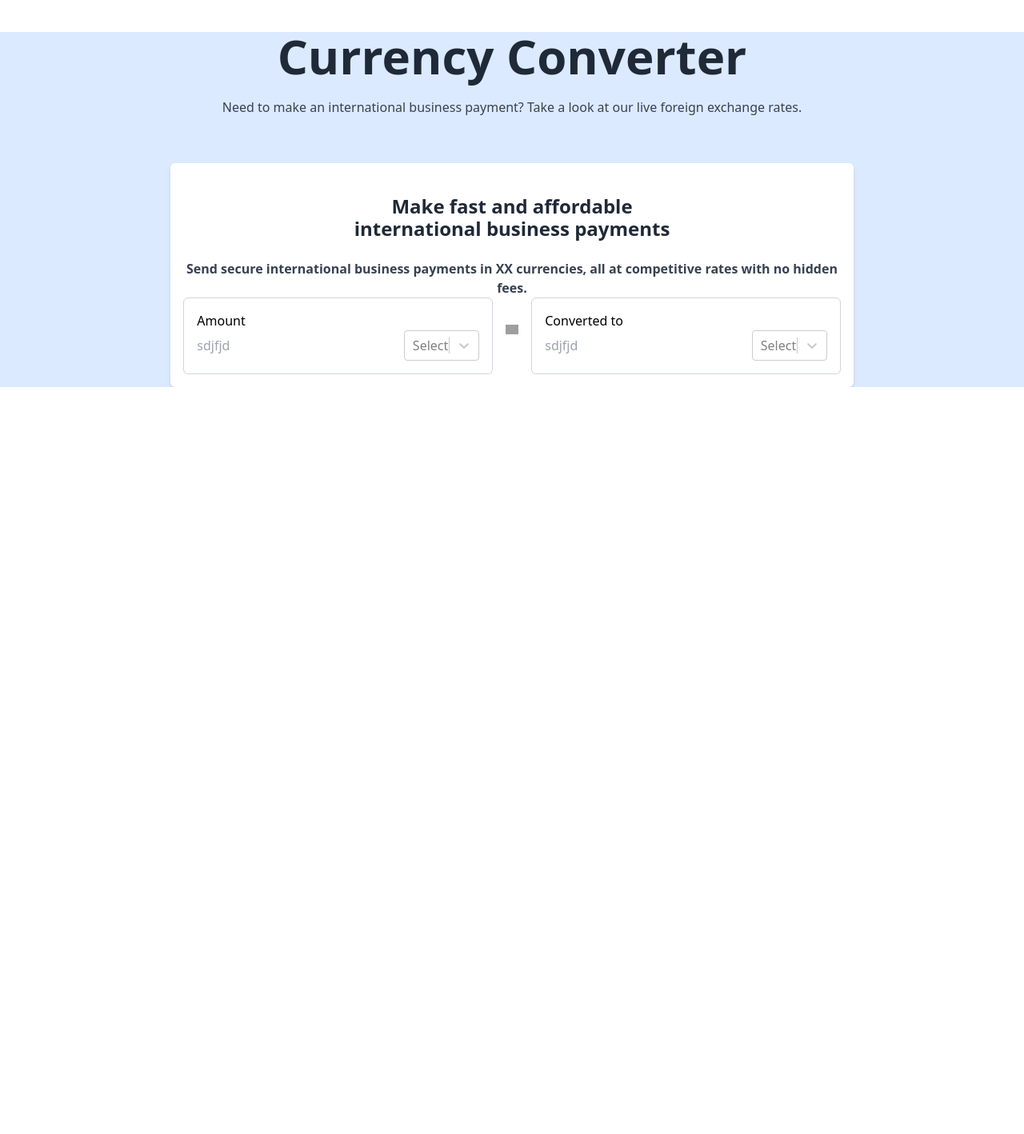
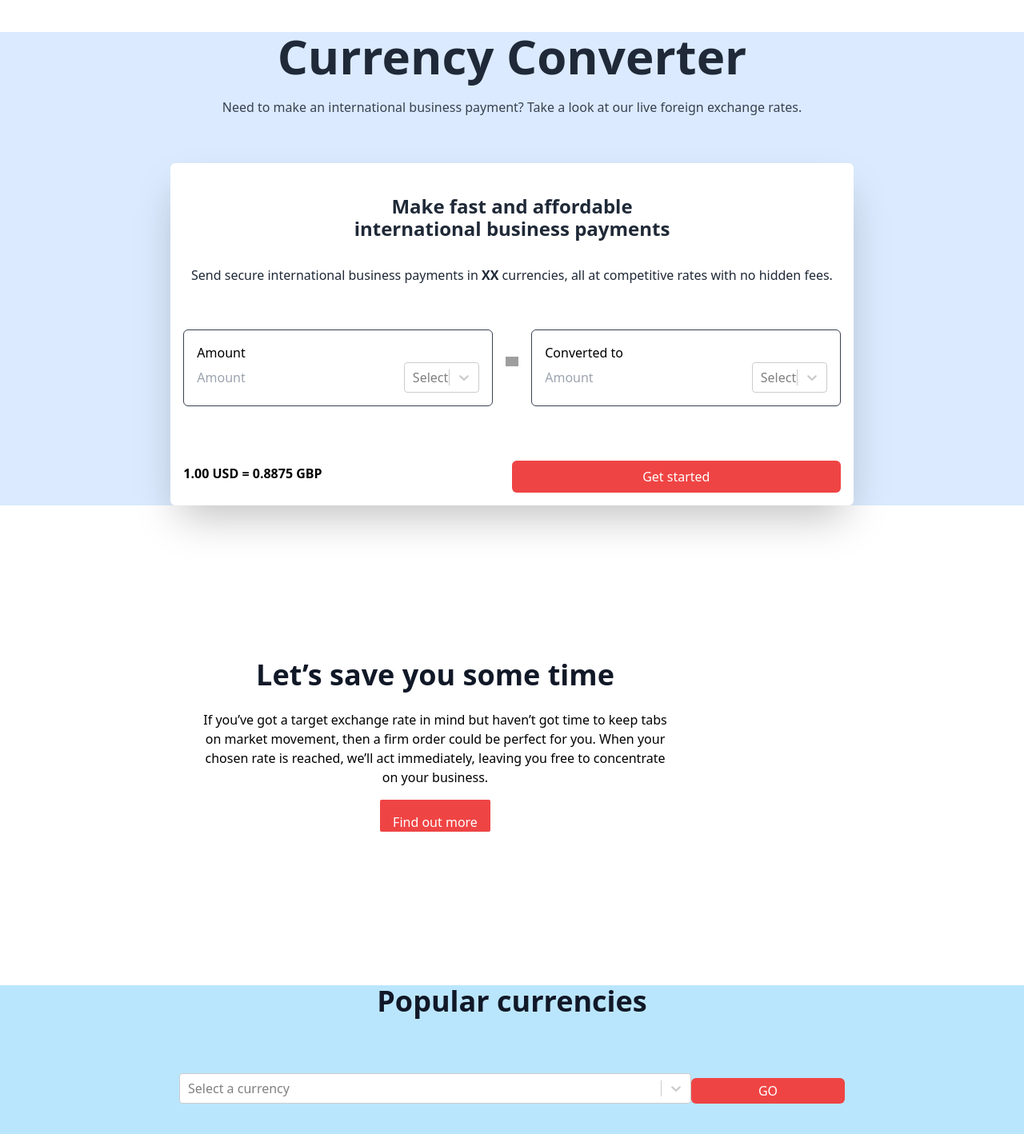
Before and after one commit to techloset/Muhammad-Ahmad-Asim-Project-01-Currency-Exchanger-App-, a React (Create React App) app: page / in a window 1280 px wide. Shown: the top 1418 px of the page at 80% size. Before the commit the page ends 800 px from the top, so only its background shows below. Built offline with nearby package versions, Linux system fonts and the light colour scheme; grey boxes are pictures that could not be loaded.

Commit message:
Currency Exchanger App

```diff
--- a/src/components/currencyCard.tsx
+++ b/src/components/currencyCard.tsx
@@ -1,136 +1,3 @@
-
-// export default function CurrencyCard() {
-//   return (
-//     <div className="rounded-md bg-white shadow-md p-4 w-2/3 mx-auto">
-//       <h1 className="text-center font-roboto text-2xl font-bold leading-7 text-gray-800 mt-6 mb-6">
-//         Make fast and affordable <br /> international business payments
-//       </h1>
-//       <p className="text-gray-700 font-roboto text-base text-center font-bold leading-6">
-//         Send secure international business payments in XX currencies, all at competitive rates with no hidden fees.</p>
-
-//         <div className="flex flex-col sm:flex-row">
-//       <div className="rounded-md border w-full sm:w-1/2 border-gray-300 bg-white p-4 mb-4 sm:mb-0">
-//         <p>Amount</p>
-//         <input type="text" placeholder="sdjfjd" className=" border-none w-3/4 h-10 focus:outline-none "/>
-//         <select
-//                 id="currency"
-//                 name="currency"
-//                 className="h-full rounded-md border-0 bg-transparent py-0 pl-2 pr-7 text-gray-500 focus:ring-2 focus:ring-inset focus:ring-indigo-600 sm:text-sm"
-//               >
-
-//                 <option>USD</option>
-//                 <option>CAD</option>
-//                 <option>AUD</option>
-//                 <option>EUR</option>
-//                 <option>GBP</option>
-//                 <option>CNH</option>
-//                 <option>JPY</option>
-//                 <option>HKD</option>
-//                 <option>SGD</option>
-//                 <option>NZD</option>
-//               </select>
-//       </div>
-
-
-
-
-
-
-//       <div className="rounded-md border w-full sm:w-1/2 border-gray-300 bg-white p-4">
-//         <p>Amount</p>
-//         <input type="text" placeholder="sdjfjd"/>
-//         <select
-//                 id="currency"
-//                 name="currency"
-//                 className="h-full rounded-md border-0 bg-transparent py-0 pl-2 pr-7 text-gray-500 focus:ring-2 focus:ring-inset focus:ring-indigo-600 sm:text-sm"
-//               >
-//                 <option>USD</option>
-//                 <option>CAD</option>
-//                 <option>AUD</option>
-//                 <option>EUR</option>
-//                 <option>GBP</option>
-//                 <option>CNH</option>
-//                 <option>JPY</option>
-//                 <option>HKD</option>
-//                 <option>SGD</option>
-//                 <option>NZD</option>
-//               </select>
-//       </div>
-//     </div>
-
-
-// {/* <div className="flex flex-col sm:flex-row  border-gray-300 bg-white p-4">
-// <div className="rounded-md border  w-1/2">
-//   <p>Amount</p>
-//   <input type="text" placeholder="sdjfjd" />
-// </div>
-// <div className="rounded-md border  w-1/2  border-gray-300 bg-white p-4">
-//   <p>Amount</p>
-//   <input type="text" placeholder="sdjfjd" />
-// </div>
-// </div> */}
-
-// {/*
-//       <div>
-//         <div>
-//           <label htmlFor="">Amount</label>
-//           <div className="relative mt-2 rounded-md shadow-sm">
-
-//             <input
-//               type="text"
-//               name="price"
-//               id="price"
-//               className="block w-1/3 rounded-md border-0 py-1.5 pl-7 pr-20 text-gray-900 ring-1 ring-inset ring-gray-300 placeholder:text-gray-400 focus:ring-2 focus:ring-inset focus:ring-indigo-600 sm:text-sm sm:leading-6"
-//               placeholder="0.0"
-//             />
-
-//             <div className="absolute inset-y-0 left-64 flex items-center">
-//               <label htmlFor="currency" className="sr-only">
-//                 Currency
-//               </label>
-//               <select
-//                 id="currency"
-//                 name="currency"
-//                 className="h-full rounded-md border-0 bg-transparent py-0 pl-2 pr-7 text-gray-500 focus:ring-2 focus:ring-inset focus:ring-indigo-600 sm:text-sm"
-//               >
-//                 <option>USD</option>
-//                 <option>CAD</option>
-//                 <option>AUD</option>
-//                 <option>EUR</option>
-//                 <option>GBP</option>
-//                 <option>CNH</option>
-//                 <option>JPY</option>
-//                 <option>HKD</option>
-//                 <option>SGD</option>
-//                 <option>NZD</option>
-//               </select>
-//             </div>
-//           </div>
-//         </div>
-//       </div>
-//     </div> */}
-
-
-
-
-
-
-
-
-
-
-
-
-//     </div>
-//   )
-// }
-
-
-
-
-
-
-
 
 import React from 'react';
 import Select from 'react-select';
@@ -138,19 +5,19 @@ import Select from 'react-select';
 
 export default function CurrencyCard() {
   return (
-    <div className="rounded-md bg-white shadow-md p-4 w-2/3 mx-auto">
-      <h1 className="text-center font-roboto text-2xl font-bold leading-7 text-gray-800 mt-6 mb-6">
+    <div className="rounded-md bg-white shadow-2xl p-4 w-2/3 mx-auto">
+      <h1 className="text-center font-roboto text-2xl font-bold leading-7 text-gray-800 mt-6 mb-8">
         Make fast and affordable <br /> international business payments
       </h1>
-      <p className="text-gray-700 font-roboto text-base text-center font-bold leading-6">
-        Send secure international business payments in XX currencies, all at competitive rates with no hidden fees.
+      <p className="text-gray-800 font-roboto text-base text-center  leading-6">
+        Send secure international business payments in <b> XX </b> currencies, all at competitive rates with no hidden fees.
       </p>
 
-      <div className="flex flex-col sm:flex-row">
-        <div className="rounded-md border  w-full sm:w-2/3 border-gray-300 bg-white p-4 mb-4 sm:mb-0">
+      <div className="flex flex-col sm:flex-row mt-14">
+        <div className="rounded-md border  w-full sm:w-2/3 border-gray-700 bg-white p-4 mb-4 sm:mb-0">
           <p>Amount</p>
           <div className='flex'>
-          <input type="text" placeholder="sdjfjd" className="border-none w-3/4 h-17 focus:outline-none" />
+            <input type="text" placeholder="Amount" className="border-none w-3/4 h-17 focus:outline-none" />
             <Select
 
               id="currency"
@@ -173,10 +40,10 @@ export default function CurrencyCard() {
           </div>
         </div>
         <button className='ml-4 mr-4 mb-4 w-6'><img src="https://encrypted-tbn0.gstatic.com/images?q=tbn:ANd9GcRStNabES2MSPQkMYFEY-EBDRMzajdia8xWPA&usqp=CAU" alt="" /></button>
-        <div className="rounded-md border w-full sm:w-2/3 border-gray-300 bg-white p-4">
+        <div className="rounded-md border w-full sm:w-2/3 border-gray-700 bg-white p-4">
           <p>Converted to</p>
           <div className='flex'>
-          <input type="text" placeholder="sdjfjd" className="border-none w-3/4 h-17 focus:outline-none" />
+            <input type="text" placeholder="Amount" className="border-none w-3/4 h-17 focus:outline-none" />
             <Select
               id="currency"
               name="currency"
@@ -192,12 +59,17 @@ export default function CurrencyCard() {
                 { value: 'SGD', label: 'SGD' },
                 { value: 'NZD', label: 'NZD' },
               ]}
-            className="currency-select h-17  w-24"
+              className="currency-select h-17 w-24"
               menuPosition="fixed" // Set menu position to fixed
             />
           </div>
         </div>
       </div>
+      <div className='flex flex-col sm:flex-row mt-14'>
+        <p className='w-2/3 h-8 mt-2 rounded-full color-gray-900 text-black font-roboto text-base font-bold leading-10 cursor-pointer flex '>1.00 USD = 0.8875 GBP</p>
+        <button className="w-1/2 h-10 mt-3 flex-shrink-0 rounded-md bg-red-500 border-none text-white font-roboto text-base leading-46 cursor-pointer">
+          Get started</button>
+      </div>
     </div>
   );
 }
--- a/src/index.css
+++ b/src/index.css
@@ -1,7 +1,7 @@
+
 @tailwind base;
 @tailwind components;
 @tailwind utilities;
-
 .body {
   overflow-x: hidden;
 }
--- a/src/pages/Home/page.tsx
+++ b/src/pages/Home/page.tsx
@@ -1,5 +1,5 @@
 import CurrencyCard from "../../components/currencyCard";
-
+import Select from 'react-select';
 
 export default function Home() {
   return (
@@ -8,10 +8,50 @@ export default function Home() {
         <h1 className="text-center font-roboto text-6xl font-bold leading-16 text-gray-800">Currency Converter</h1>
         <p className="text-center mt-5 font-roboto text-base font-normal leading-7 text-gray-700">
           Need to make an international business payment? Take a look at our live foreign exchange rates.</p>
-      <div className="mt-14 ">
-      <CurrencyCard/>
+        <div className="mt-14  ">
+          <CurrencyCard />
+        </div>
       </div>
+
+      <div className="my-48 text-center justify-center mr-48">
+        <h1 className="text-gray-900 font-roboto text-4xl font-bold leading-10">Let’s save you some time</h1>
+        <p className="mt-6">If you’ve got a target exchange rate in mind but haven’t got time to keep tabs <br /> on market movement, then a firm order could be perfect for you. When your <br /> chosen rate is reached, we’ll act immediately, leaving you free to concentrate <br /> on your business.</p>
+        <button className="rounded-sm mt-4 bg-red-500 h-10 text-white p-4" >Find out more</button>
       </div>
+      <div className="bg-sky-200 h-48 ">
+
+        <h1 className="text-center text-gray-900 font-roboto  text-4xl font-bold leading-10">Popular currencies</h1>
+        <div className='flex justify-center items-center mb-12 mt-16'>
+
+          <Select
+            id="currency"
+            placeholder="Select a currency"
+            name="currency"
+            options={[
+              { value: 'USD', label: 'USD' },
+              { value: 'CAD', label: 'CAD' },
+              { value: 'AUD', label: 'AUD' },
+              { value: 'EUR', label: 'EUR' },
+              { value: 'GBP', label: 'GBP' },
+              { value: 'CNH', label: 'CNH' },
+              { value: 'JPY', label: 'JPY' },
+              { value: 'HKD', label: 'HKD' },
+              { value: 'SGD', label: 'SGD' },
+              { value: 'NZD', label: 'NZD' },
+            ]}
+            className="currency-select h-2 mb-10 w-1/2"
+            menuPosition="fixed" // Set menu position to fixed
+          />
+          <button className="w-48 mb-4 h-8 mt-3 flex-shrink-0 rounded-md bg-red-500 border-none text-white font-roboto text-base leading-46 cursor-pointer">
+            GO
+          </button>
+        </div>
+      </div>
+
+
+
+
+
     </div>
   )
 }
```
Also changed, not shown: src/App.tsx (line endings or trailing spaces). Lines whose indentation alone changed are shown as unchanged.
